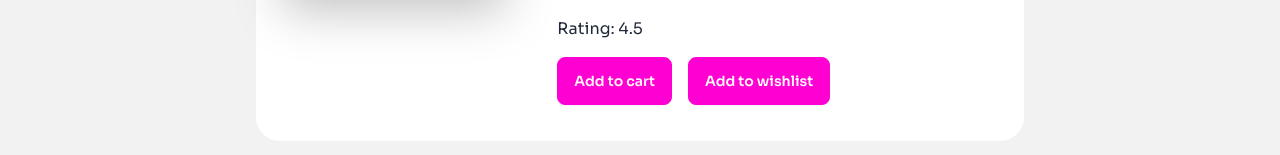
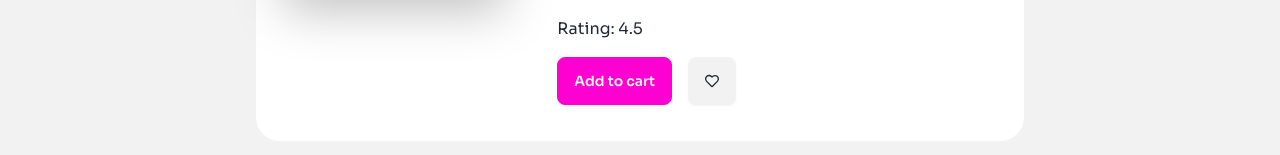
Before and after one commit to KI-Anik/a8-gadget-store, a React (Vite) app: page /details/1 in a window 1280 px wide. Shown: the part 599-754 px from the top of the page. Built offline with nearby package versions, Linux system fonts and the light colour scheme.

Commit message:
wishlist icon btn added

```diff
--- a/src/components/AllProducts/CardDetails.jsx
+++ b/src/components/AllProducts/CardDetails.jsx
@@ -41,8 +41,8 @@ const CardDetails = () => {
 
                         <div className='flex gap-4 items-center'>
                             <button onClick={() => addToStoredList(singleCard, 'cart')} className="btn btn-secondary">Add to cart</button>
-                            <button onClick={() => addToStoredList(singleCard, 'wish-list')} className="btn btn-secondary">Add to wishlist</button>
-                            {/* <FaRegHeart className='p-2 border'></FaRegHeart> */}
+                            <button onClick={() => addToStoredList(singleCard, 'wish-list')} className='btn hover:btn-secondary' ><FaRegHeart ></FaRegHeart></button>
+
                         </div>
                     </div>
                 </div>
```
